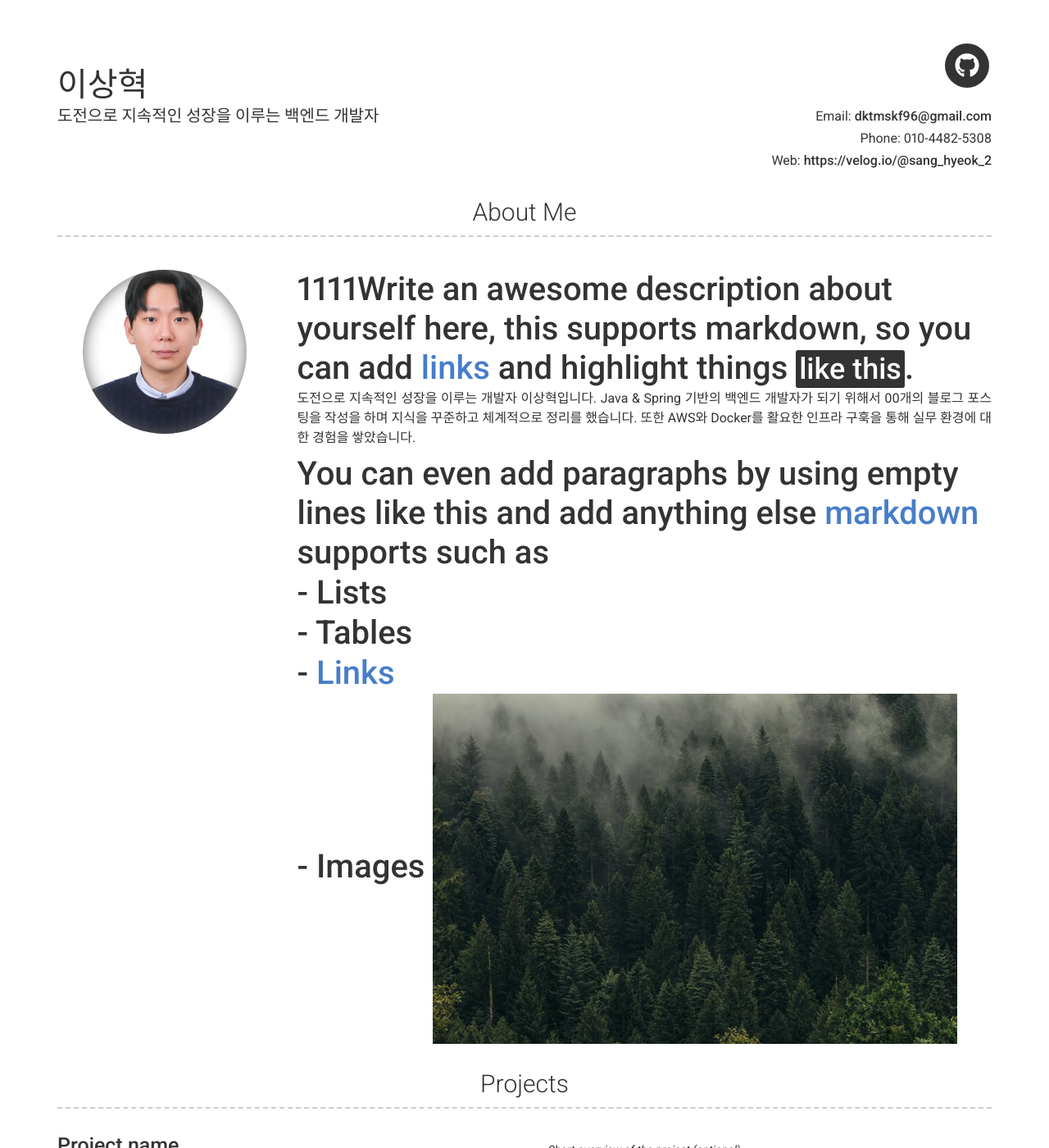
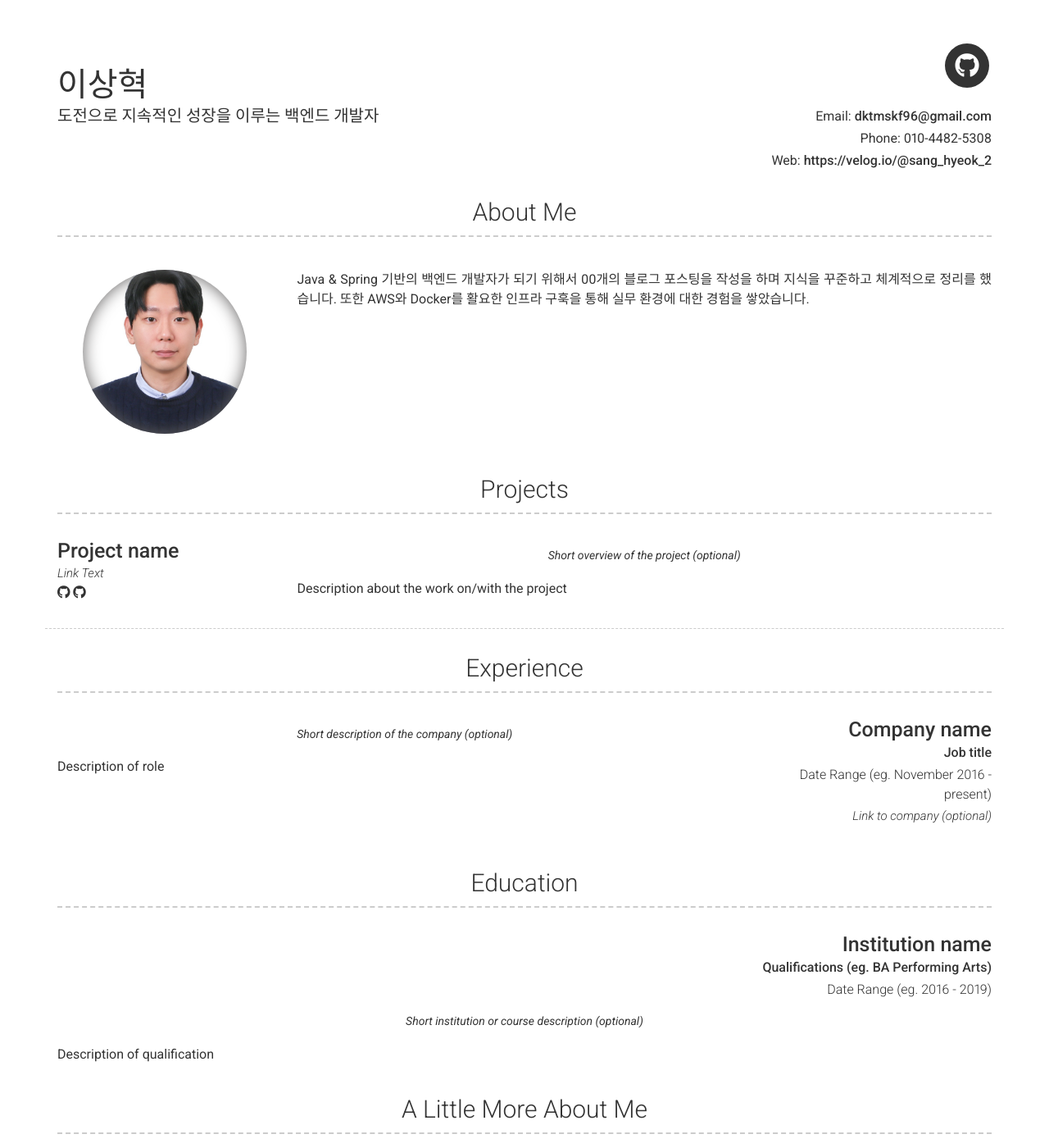
Before and after one commit to hyeok96/hyeok96.github.io, a Jekyll site: the page built from index.md, in a window 1280 px wide and 1400 px high. Shown: the whole window at 82% size. Built offline with Jekyll 4.4.1, drawn with Linux system fonts in a browser that asks for light colours; nearby versions of some CDN libraries.

Commit message:
about me 수정

```diff
--- a/_config.yml
+++ b/_config.yml
@@ -52,8 +52,6 @@ github_username:  jekyll
 # about_title: About Me (Use this to override about section title)
 about_profile_image: images/resume.jpeg
 about_content: | # this will include new lines to allow paragraphs
-  # 1111Write an awesome description about yourself here, this supports markdown, so you can add [links](http://foobar.com) and highlight things <mark>like this</mark>.
-    도전으로 지속적인 성장을 이루는 개발자 이상혁입니다.
     Java & Spring 기반의 백엔드 개발자가 되기 위해서 00개의 블로그 포스팅을 작성을 하며 지식을 꾸준하고 체계적으로 정리를 했습니다. 또한 AWS와 Docker를 활요한 인프라 구훅을 통해 실무 환경에 대한 경험을 쌓았습니다.
 
 
```
